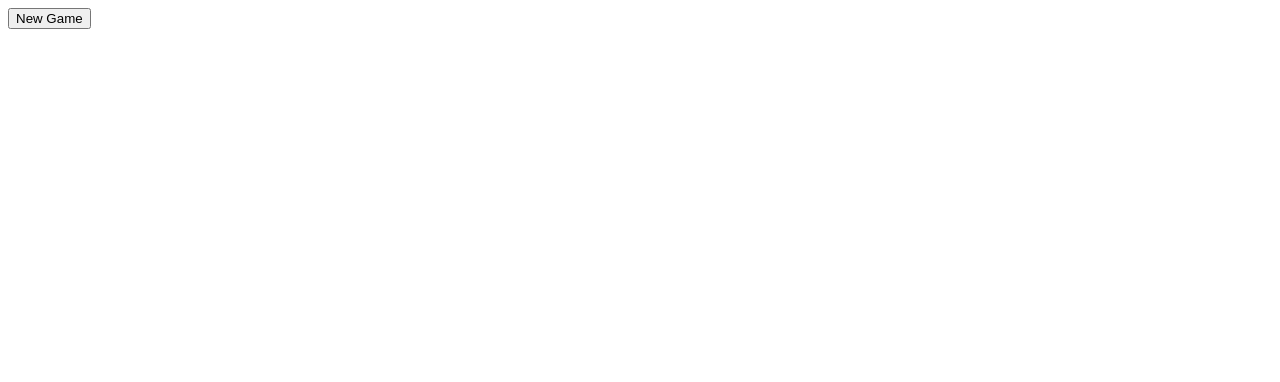
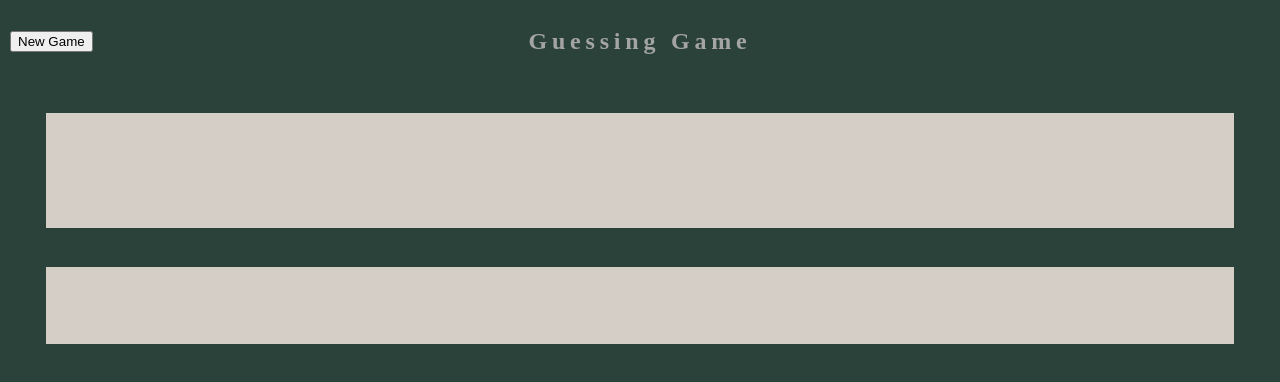
Before and after one commit to troynj/wordGuess, a plain HTML site: page index.html in a window 1280 px wide. Drawn offline with Linux system fonts and the light colour scheme.

Commit message:
adding styling

```diff
--- a/assets/style.css
+++ b/assets/style.css
@@ -0,0 +1,43 @@
+:root {
+    --main: rgb(43, 66, 59);
+    --second: #d4cec6;
+    --accent: white;
+    --text: rgb(164, 164, 164);
+    --text_second:  black;
+}
+body {
+    background-color: var(--main);
+}
+nav {
+    color: var(--text);
+    display: flex;
+    flex-direction: row;
+    align-items: center;
+    justify-content: center;
+}
+nav h1 {
+    letter-spacing: .2em;
+}
+#start-game{
+    position: absolute;
+    left: 10px;
+}
+
+#guess-list{
+    display: flex;
+    flex-direction: row;
+    letter-spacing: 1em;
+    font-size: 1em;
+    list-style: none;
+
+}
+
+section {
+    background-color: var(--second);
+    padding: 2em;
+    margin: 2em;
+}
+
+#word {
+    font-size: larger;
+}
--- a/index.html
+++ b/index.html
@@ -5,18 +5,18 @@
     <meta http-equiv="X-UA-Compatible" content="IE=edge">
     <meta name="viewport" content="width=device-width, initial-scale=1.0">
     <link rel="stylesheet" href="./assets/style.css">
-    <title>Document</title>
+    <title>Guessing Game</title>
 </head>
 <body>
     <header>
         <nav>
             <button id="start-game">New Game</button>
-
+            <h1>Guessing Game</h1>
         </nav>
 
     </header>
 
-    <main>
+    <main id="word">
         <section>
             <ul id="guess-list">
 
@@ -24,7 +24,7 @@
 
         </section>
 
-        <section>
+        <section id="stats">
             <article id="score"></article>
             <article id="timer"></article>
 
```
